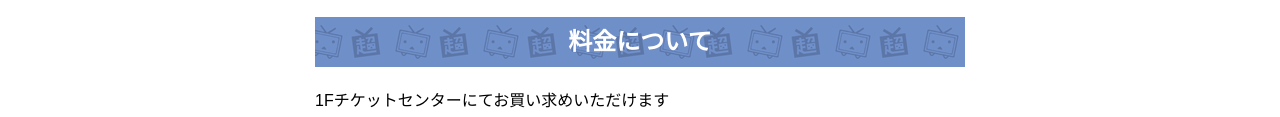
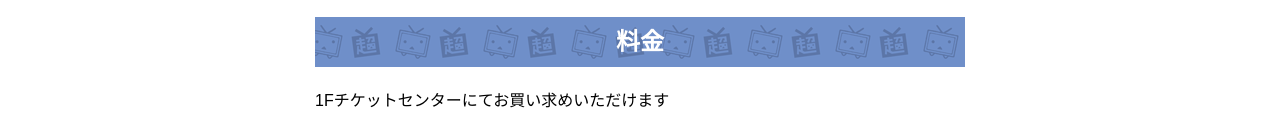
Before and after one commit to Ayahiro-Inatsugu/assessment, a plain HTML site: page index.html in a window 1280 px wide. Shown: the part 1408-1525 px from the top of the page. Drawn offline with Linux system fonts and the light colour scheme.

Commit message:
×について

```diff
--- a/index.html
+++ b/index.html
@@ -50,7 +50,7 @@
       </article>
       <article>
         <div class="priceWrapper">
-          <h2>料金について</h2>
+          <h2>料金</h2>
           <p>1Fチケットセンターにてお買い求めいただけます</p>
           <table>
             <tr>
```
